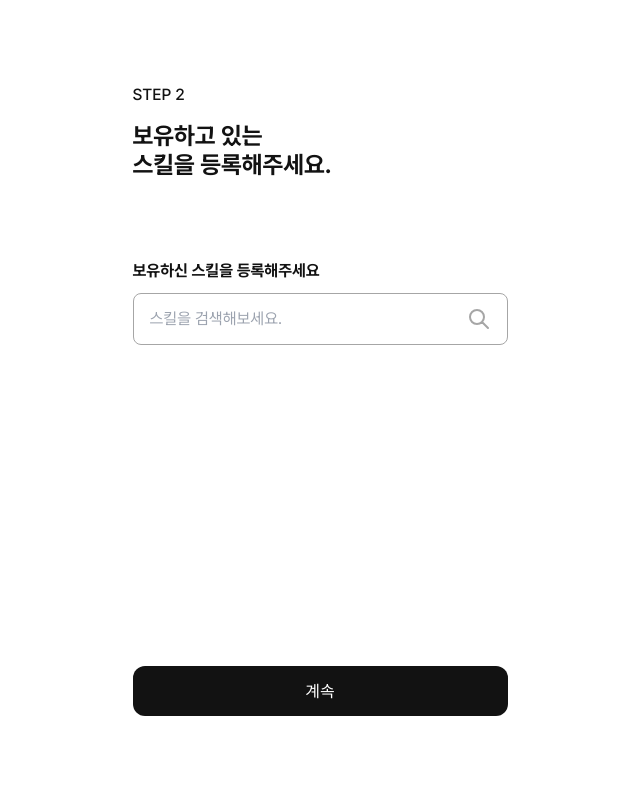
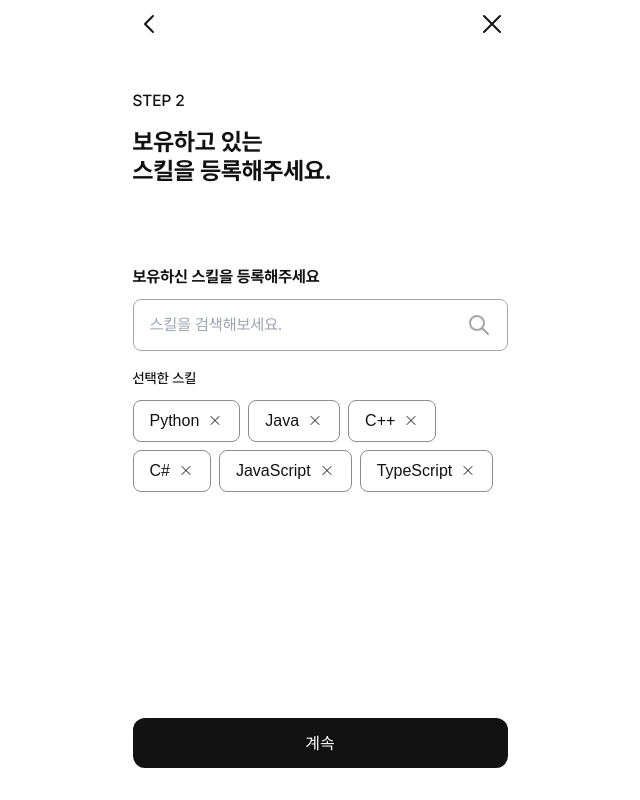
Before and after one commit to project-recurit/PR-Front, a Next.js app: page /sign-up in a window 1280 px wide. Both pictures are taken after a click on the button "계속". Shown: the whole page, without its empty margins (320-960 px from the left). Built offline with nearby package versions, Linux system fonts and the light colour scheme.

Commit message:
[feat] 회원가입 진행 중 뒤로 이동, 스킬 선택

```diff
--- a/src/app/sign-up/components/FirstStep.tsx
+++ b/src/app/sign-up/components/FirstStep.tsx
@@ -1,13 +1,13 @@
+import { DUTY_CATEGORY } from "@/assets/constantData";
 import DropDown from "@/components/common/DropDown";
 
 const FirstStep = () => {
-  const 카테고리 = ["개발", "기획", "디자인", "마케팅", "영업", "경영"];
   return (
     <div className="mt-18">
       <p className="title-24-b mb-80">
         업무 분야와 경력에 맞춰 <br />딱 맞는 정보를 추천해드릴게요!
       </p>
-      <DropDown menu={카테고리} label="직무를 입력해주세요">
+      <DropDown menu={DUTY_CATEGORY} label="직무를 입력해주세요">
         직무 선택
       </DropDown>
     </div>
--- a/src/app/sign-up/components/SecondStep.tsx
+++ b/src/app/sign-up/components/SecondStep.tsx
@@ -1,6 +1,8 @@
 import SearchBar from "@/components/common/SearchBar";
+import SkillBadge from "./SkillBadge";
 
 const SecondStep = () => {
+  const test = ["Python", "Java", "C++", "C#", "JavaScript", "TypeScript"];
   return (
     <div className="mt-18">
       <p className="title-24-b mb-80">
@@ -12,6 +14,14 @@ const SecondStep = () => {
         label="보유하신 스킬을 등록해주세요"
         placeholder="스킬을 검색해보세요."
       />
+      <div className="mt-18">
+        <p className="mb-12 body-14-m">선택한 스킬</p>
+        <div className="w-full flex flex-wrap gap-x-8 gap-y-8">
+          {test.map((skill) => (
+            <SkillBadge key={skill}>{skill}</SkillBadge>
+          ))}
+        </div>
+      </div>
     </div>
   );
 };
--- /dev/null
+++ b/src/app/sign-up/components/SkillBadge.tsx
@@ -0,0 +1,14 @@
+import { XClose } from "@/assets/icons";
+
+const SkillBadge = ({ children }: { children: string }) => {
+  return (
+    <div className="flex items-center px-16 py-8 border-1 border-black-500 rounded-8">
+      <p>{children}</p>
+      <button>
+        <XClose className="ml-8 w-16" />
+      </button>
+    </div>
+  );
+};
+
+export default SkillBadge;
--- a/src/app/sign-up/components/StepPage.tsx
+++ b/src/app/sign-up/components/StepPage.tsx
@@ -5,13 +5,14 @@ import { useStep } from "@/hooks/signupStep";
 import StepLabel from "./StepLabel";
 import Button from "@/components/common/Button";
 import { useRouter } from "next/navigation";
+import { ChevronLeft, XClose } from "@/assets/icons";
 
 const StepPage = () => {
   const router = useRouter();
   const { step, nextStep, prevStep } = useStep();
   const Component = STEP_COMPONENTS[step];
 
-  const handleStep = () => {
+  const handleNextStep = () => {
     if (step < 2) {
       nextStep();
       return;
@@ -21,11 +22,23 @@ const StepPage = () => {
     }
   };
 
+  const handelPrevStep = () => {
+    if (step > 0) {
+      prevStep();
+    } else if (step === 0) {
+      router.push("/login");
+    }
+  };
+
   return (
-    <div className="w-full h-full py-34 grid grid-rows-[20px_auto_50px] sm:max-h-[700px]">
+    <div className="w-full h-full pb-32 grid grid-rows-[90px_20px_auto_50px] sm:max-h-[900px]">
+      <div className="flex justify-between h-48 items-center">
+        <ChevronLeft onClick={handelPrevStep} className=" cursor-pointer" />
+        <XClose className="w-32" />
+      </div>
       <StepLabel step={step} />
       <Component />
-      <Button size="m" onClick={handleStep}>
+      <Button size="m" onClick={handleNextStep}>
         {step === 2 ? "시작하기" : "계속"}
       </Button>
     </div>
--- a/src/assets/constantData.ts
+++ b/src/assets/constantData.ts
@@ -11,7 +11,7 @@ export const FILTER_MENU = ["기술 스택", "포지션", "진행방식"];
 export const NAV_MENU = [
   { title: "모임", Component: Users, route: "/" },
   { title: "채팅", Component: Chat, route: "/chat" },
-  { title: "현황", Component: LineHeart, route: "/dashboard" },
+  { title: "활동", Component: LineHeart, route: "/dashboard" },
   { title: "마이", Component: MyUser, route: "/mypage" },
 ];
 
@@ -22,3 +22,12 @@ export const STEP_COMPONENTS: Record<number, FC> = {
   1: SecondStep,
   2: ThirdStep,
 };
+
+export const DUTY_CATEGORY = [
+  "게임",
+  "기획",
+  "디자인",
+  "모바일/APP",
+  "백엔드",
+  "프론트엔드",
+];
--- a/src/assets/icons.ts
+++ b/src/assets/icons.ts
@@ -11,6 +11,8 @@ import GithubIcon from "./github.svg";
 import Search from "./search.svg";
 import ChevronDown from "./chevron-down.svg";
 import ChevronUp from "./chevron-up.svg";
+import XClose from "./x-close.svg";
+import ChevronLeft from "./chevron-left.svg";
 
 export {
   BookMark,
@@ -26,4 +28,6 @@ export {
   Search,
   ChevronDown,
   ChevronUp,
+  XClose,
+  ChevronLeft,
 };
```
Also changed, not shown: src/assets/chevron-left.svg (added), src/assets/x-close.svg (added).
